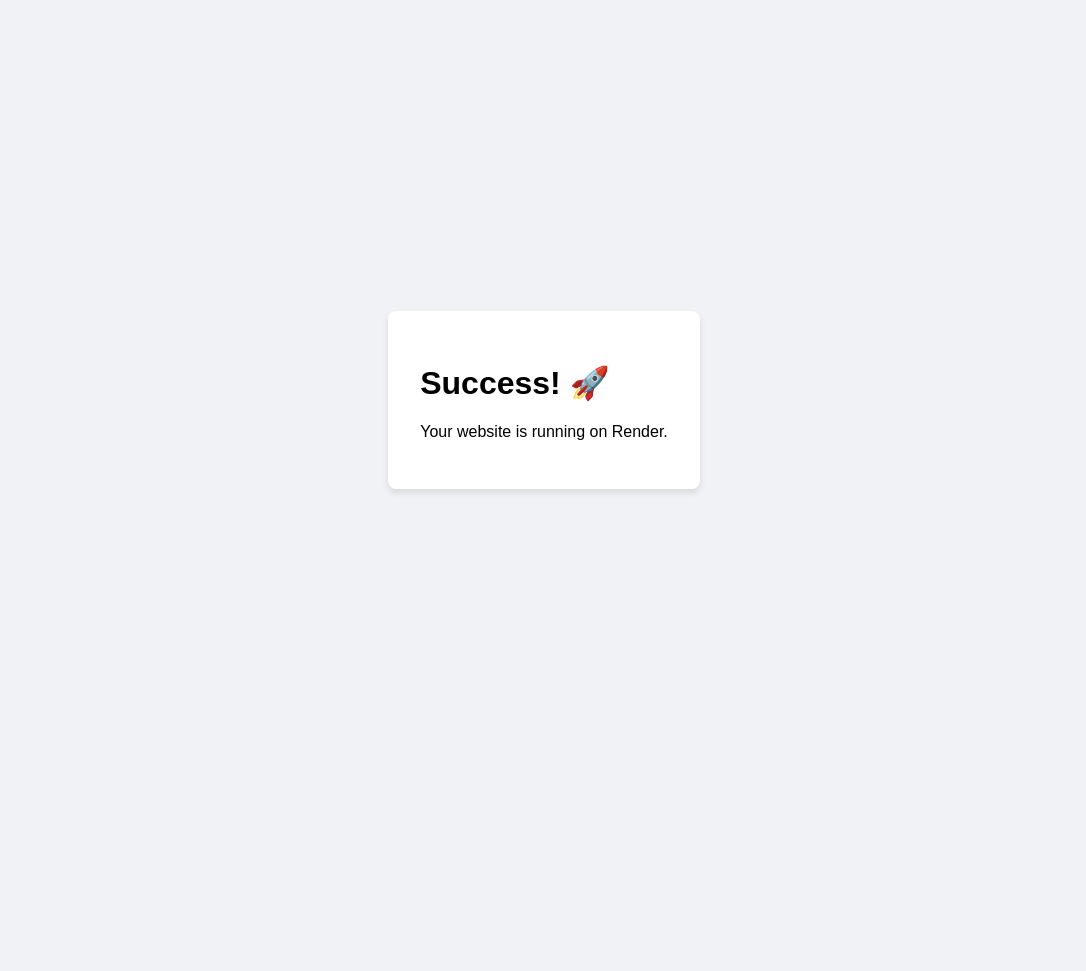
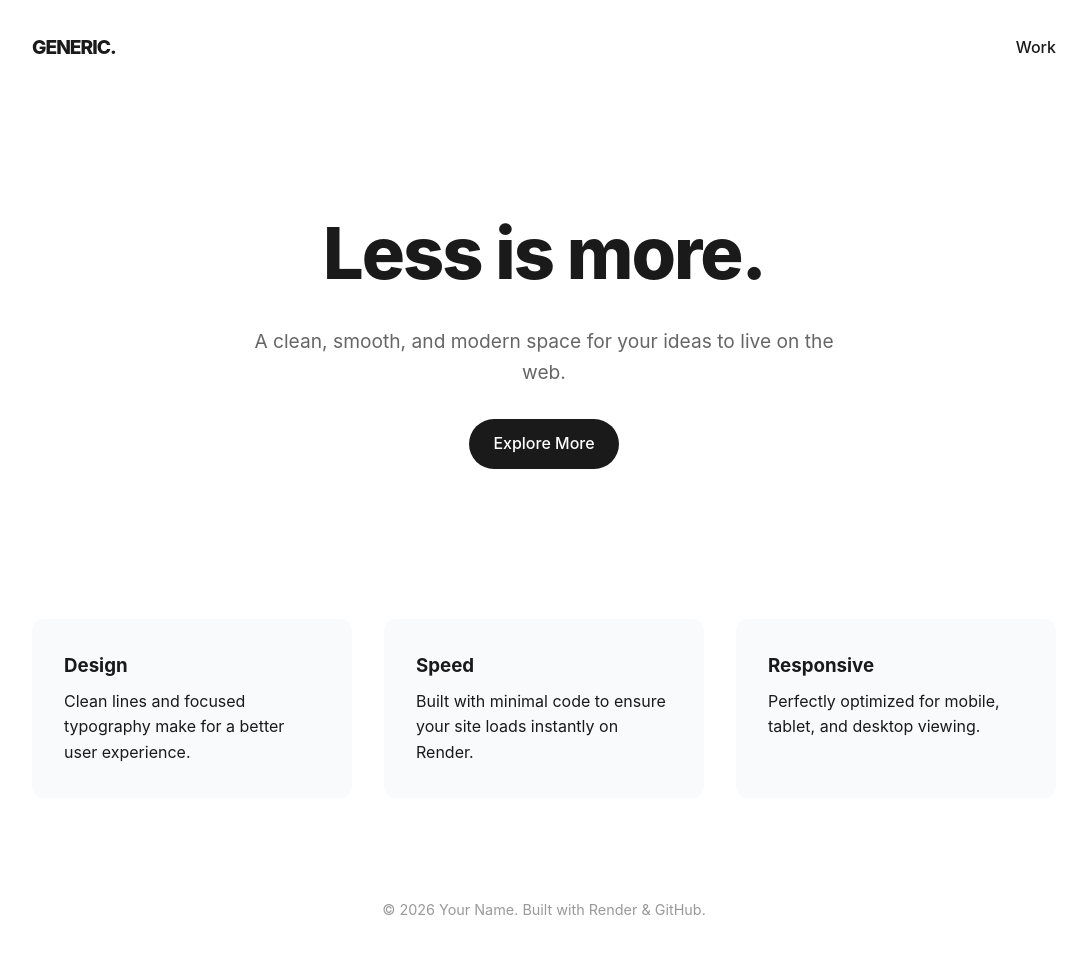
Before and after one commit to alreadybored2-pixel/GenericWebsite, a plain HTML site: page index.html in a window 1280 px wide. Shown: the whole page, without its empty margins (96-1182 px from the left). Before the commit the page ends 800 px from the top, so only its background shows below. Drawn offline with Linux system fonts and the light colour scheme.

Commit message:
index.html

```diff
--- a/index.html
+++ b/index.html
@@ -3,16 +3,124 @@
 <head>
     <meta charset="UTF-8">
     <meta name="viewport" content="width=device-width, initial-scale=1.0">
-    <title>My Render Website</title>
+    <title>Minimalist Modern Site</title>
     <style>
-        body { font-family: sans-serif; display: flex; justify-content: center; align-items: center; height: 100vh; margin: 0; background-color: #f0f2f5; }
-        .card { background: white; padding: 2rem; border-radius: 8px; box-shadow: 0 4px 6px rgba(0,0,0,0.1); }
+        /* Modern Reset & Variables */
+        :root {
+            --bg: #ffffff;
+            --text: #1a1a1a;
+            --accent: #3b82f6; /* Modern Blue */
+            --gray: #f9fafb;
+            --transition: all 0.3s ease;
+        }
+
+        * { margin: 0; padding: 0; box-sizing: border-box; }
+
+        body {
+            font-family: -apple-system, BlinkMacSystemFont, "Segoe UI", Roboto, sans-serif;
+            background-color: var(--bg);
+            color: var(--text);
+            line-height: 1.6;
+            scroll-behavior: smooth;
+        }
+
+        /* Navigation */
+        nav {
+            padding: 2rem 10%;
+            display: flex;
+            justify-content: space-between;
+            align-items: center;
+        }
+
+        .logo { font-weight: 800; font-size: 1.2rem; letter-spacing: -1px; }
+
+        /* Hero Section */
+        header {
+            padding: 100px 10%;
+            text-align: center;
+        }
+
+        h1 { font-size: clamp(2.5rem, 8vw, 4.5rem); font-weight: 800; margin-bottom: 1rem; letter-spacing: -2px; }
+
+        p.subtitle { font-size: 1.2rem; color: #666; max-width: 600px; margin: 0 auto 2rem auto; }
+
+        .btn {
+            display: inline-block;
+            padding: 12px 24px;
+            background: var(--text);
+            color: white;
+            text-decoration: none;
+            border-radius: 50px;
+            font-weight: 500;
+            transition: var(--transition);
+        }
+
+        .btn:hover { transform: translateY(-3px); box-shadow: 0 10px 20px rgba(0,0,0,0.1); }
+
+        /* Grid Section */
+        .container { padding: 50px 10%; }
+
+        .grid {
+            display: grid;
+            grid-template-columns: repeat(auto-fit, minmax(300px, 1fr));
+            gap: 2rem;
+        }
+
+        .card {
+            background: var(--gray);
+            padding: 2rem;
+            border-radius: 12px;
+            transition: var(--transition);
+        }
+
+        .card:hover { background: #f1f5f9; transform: scale(1.02); }
+
+        .card h3 { margin-bottom: 0.5rem; }
+
+        /* Footer */
+        footer {
+            padding: 50px 10%;
+            text-align: center;
+            font-size: 0.9rem;
+            color: #999;
+        }
     </style>
 </head>
 <body>
-    <div class="card">
-        <h1>Success! 🚀</h1>
-        <p>Your website is running on Render.</p>
+
+    <nav>
+        <div class="logo">GENERIC.</div>
+        <div class="links">
+            <a href="#" style="text-decoration:none; color:inherit; font-weight:500;">Work</a>
+        </div>
+    </nav>
+
+    <header>
+        <h1>Less is more.</h1>
+        <p class="subtitle">A clean, smooth, and modern space for your ideas to live on the web.</p>
+        <a href="#explore" class="btn">Explore More</a>
+    </header>
+
+    <div class="container" id="explore">
+        <div class="grid">
+            <div class="card">
+                <h3>Design</h3>
+                <p>Clean lines and focused typography make for a better user experience.</p>
+            </div>
+            <div class="card">
+                <h3>Speed</h3>
+                <p>Built with minimal code to ensure your site loads instantly on Render.</p>
+            </div>
+            <div class="card">
+                <h3>Responsive</h3>
+                <p>Perfectly optimized for mobile, tablet, and desktop viewing.</p>
+            </div>
+        </div>
     </div>
+
+    <footer>
+        &copy; 2026 Your Name. Built with Render & GitHub.
+    </footer>
+
 </body>
 </html>
```
